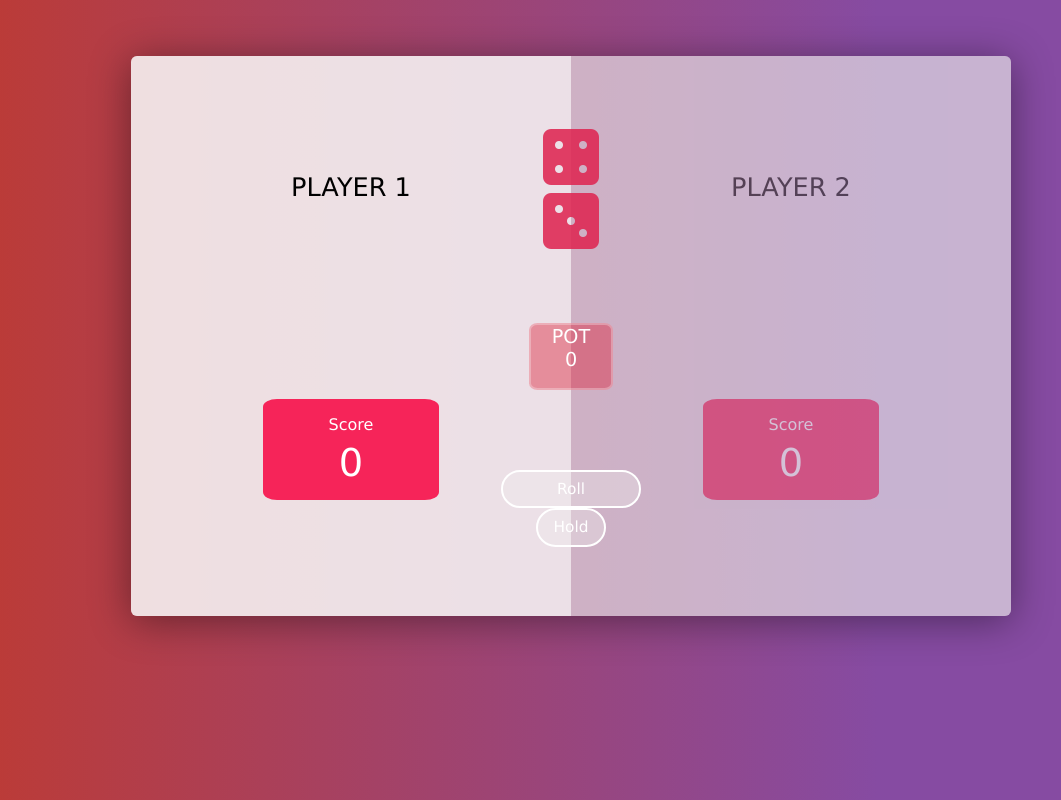
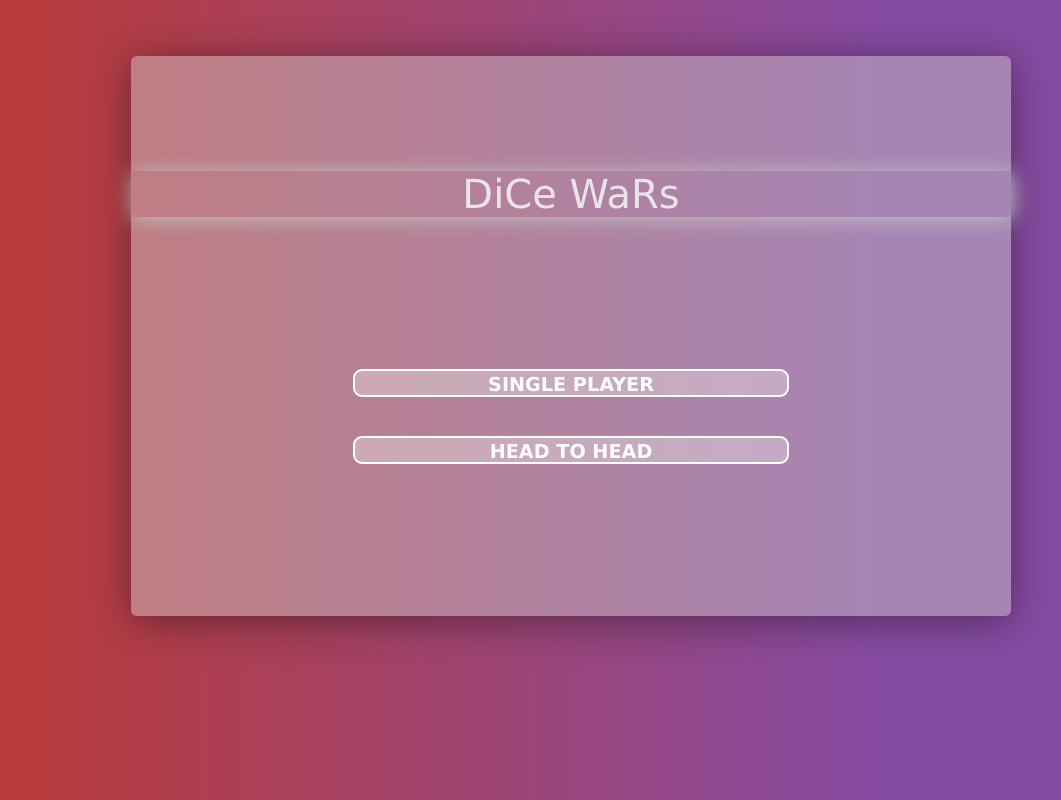
Before and after one commit to smansou/ReactDiceGame, a React (Create React App) app in the folder dice-wars/: page / in a window 1280 px wide. Shown: the whole page, without its empty margins (69-1130 px from the left). Built offline with nearby package versions, Linux system fonts and the light colour scheme.

Commit message:
added landing page, PvP, PvCmode

```diff
--- a/dice-wars/src/App.css
+++ b/dice-wars/src/App.css
@@ -35,10 +35,30 @@ text-align: center;
   width: 100%;
   display: flex;
   flex-direction: column;
+  justify-content: space-evenly;
 }
 
 .landing-btn-container{
+  margin: 0 auto;
   width: 50%;
+  height: 30%;
   display: flex;
   flex-direction: column;
+  justify-content: space-evenly;
 }
+
+.landing-btn-container>button{
+  height: 28px;
+  font-size: 1.5vw;
+  font-weight: 700;
+}
+
+
+.title{
+  font-family:'Lucida Sans', 'Lucida Sans Regular', 'Lucida Grande', 'Lucida Sans Unicode', Geneva, Verdana, sans-serif;
+  font-size: 40px;
+  color: rgba(245, 245, 245, 0.851);
+  /* border: 2px solid whitesmoke; */
+  box-shadow: 2px 2px 20px rgb(193, 191, 191);
+
+}
--- a/dice-wars/src/App.js
+++ b/dice-wars/src/App.js
@@ -10,8 +10,8 @@ class App extends React.Component {
   constructor(props){
     super(props);
     this.state={
-      displayLanding: "none",
-      displayMain: "flex",
+      displayLanding: "flex",
+      displayMain: "none",
       players: 1
     }
   }
@@ -35,7 +35,7 @@ initTwoPlayers(){
 
       <div className='landing-page' style={{display: this.state.displayLanding}}>
 
-                <div> Title </div>
+                <div className='title'> DiCe WaRs </div>
                 <div className='landing-btn-container'>
                     <button onClick={()=>{this.initSingle()}} >SINGLE PLAYER</button>
                     <button onClick={()=>{this.initTwoPlayers()}}>HEAD TO HEAD </button>
--- a/dice-wars/src/components/RollArea/RollArea.css
+++ b/dice-wars/src/components/RollArea/RollArea.css
@@ -3,13 +3,14 @@ button{
     background: rgba(236, 235, 235, 0.384);
 	color: white;
 	border: none;
-	padding: 0;
+	padding: 2px;
+    margin: 2px;
 	font-family:Verdana, Geneva, Tahoma, sans-serif;
-    font-size: 1.2vw;
-    font-weight: 500;
+    font-size: 1.4vw;
+    font-weight: 600;
 	cursor: pointer;
     border: 2px solid white;
-    border-radius: 40px;
+    border-radius: 9px;
 
 }
 
@@ -60,7 +61,7 @@ button{
     flex-direction: column;
 }
 .button-container{
-    height: 6vw;
+    height: 7vw;
     width: 100%;
     display: flex;
     flex-direction: column;
@@ -82,14 +83,14 @@ button{
 
 .rollBtn{
     z-index: 3;
-    width: 140px;
-    min-width: 120px;
+    width: 20vw;
+    min-width: 100px;
     height: 40px;
 
 }
 .holdBtn{
     z-index: 3;
-    width: 70px;
+    width: 10vw;
     height: 40px;
     transform: translateX(50%);
 }
--- a/dice-wars/src/components/RollArea/RollArea.js
+++ b/dice-wars/src/components/RollArea/RollArea.js
@@ -24,7 +24,7 @@ class RollArea extends React.Component {
             winner: null,
             overlayPL1: null,
             overlayPL2: 'overlay',
-            players: this.props.players
+
         }
     }
 
@@ -72,6 +72,7 @@ class RollArea extends React.Component {
 
 
     componentDidUpdate(){
+        console.log(this.state.players);
         if(this.state.totalScorePL1>100){
              alert("Player 2 wins! Player 1 exceeded 100 points");
             this.resetState();
@@ -104,7 +105,7 @@ class RollArea extends React.Component {
         }
         this.setState({rolling:true}, ()=>{
 
-            if(this.state.players==1){
+            if(this.props.players==1){
                 setTimeout(()=>{
                     this.handleRollClick();
                     this.setState((prev) => ({
```
